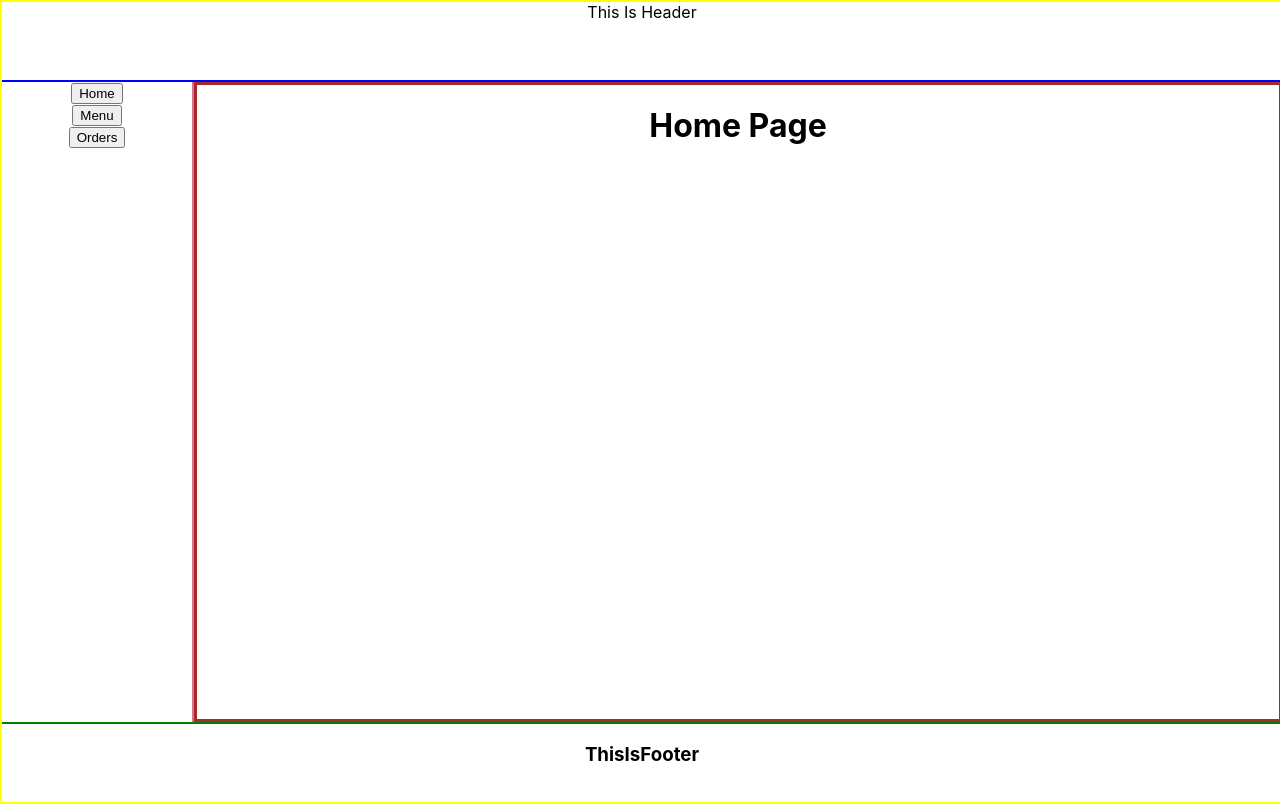
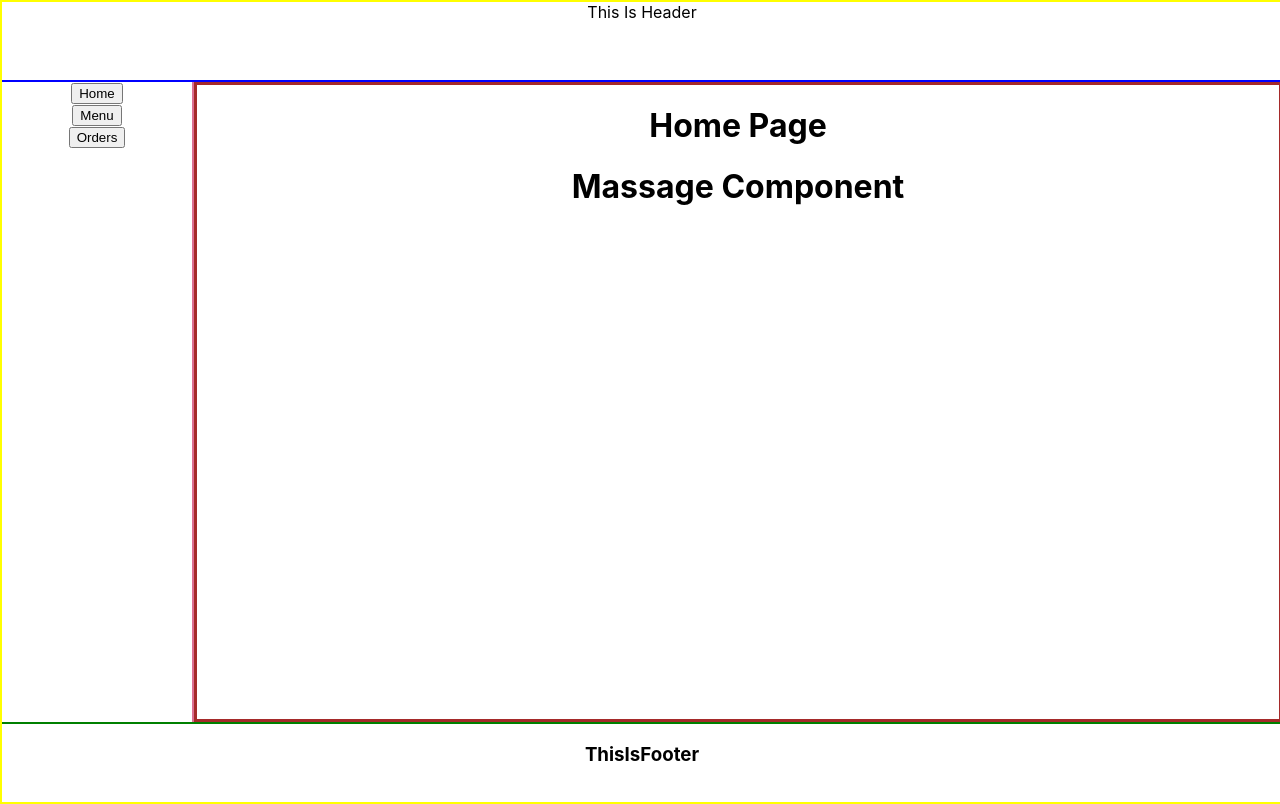
Before and after one commit to EdenGenetTasama/Restaurant-react-app, a React (Create React App) app: page /home in a window 1280 px wide. Built offline with nearby package versions, Linux system fonts and the light colour scheme.

Commit message:
add reducer and actions

```diff
--- /dev/null
+++ b/src/component/MassageComponent/Massage.jsx
@@ -0,0 +1,9 @@
+const Massage = () => {
+  return (
+    <div>
+      <h1>Massage Component</h1>
+    </div>
+  );
+};
+
+export default Massage;
--- a/src/component/PagesComponents/Home.jsx
+++ b/src/component/PagesComponents/Home.jsx
@@ -1,9 +1,13 @@
-import './pagesCSS.css';
+import Massage from "../MassageComponent/Massage";
+import "./pagesCSS.css";
 
-const Home =()=>{
-    return(<div className="mainInfo">
-        <h1>Home Page</h1>
-    </div>)
-}
+const Home = () => {
+  return (
+    <div className="mainInfo">
+      <h1>Home Page</h1>
+      <Massage />
+    </div>
+  );
+};
 
 export default Home;
```
Also changed, not shown: src/reducer/massage-reducer.js (added, +11 -0 lines).
